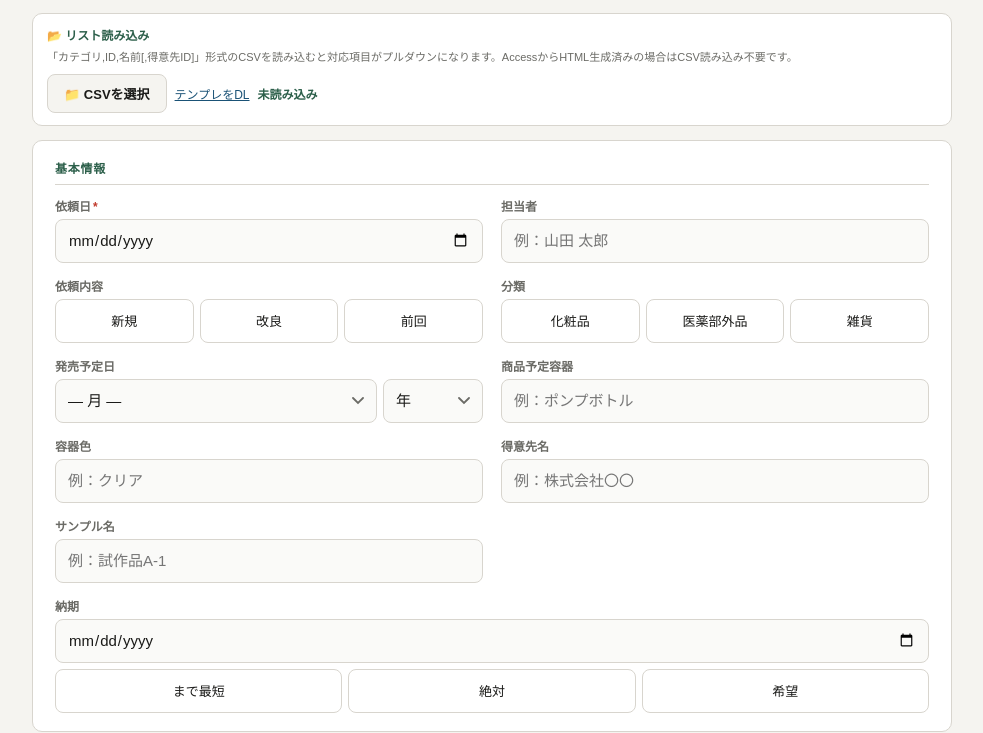
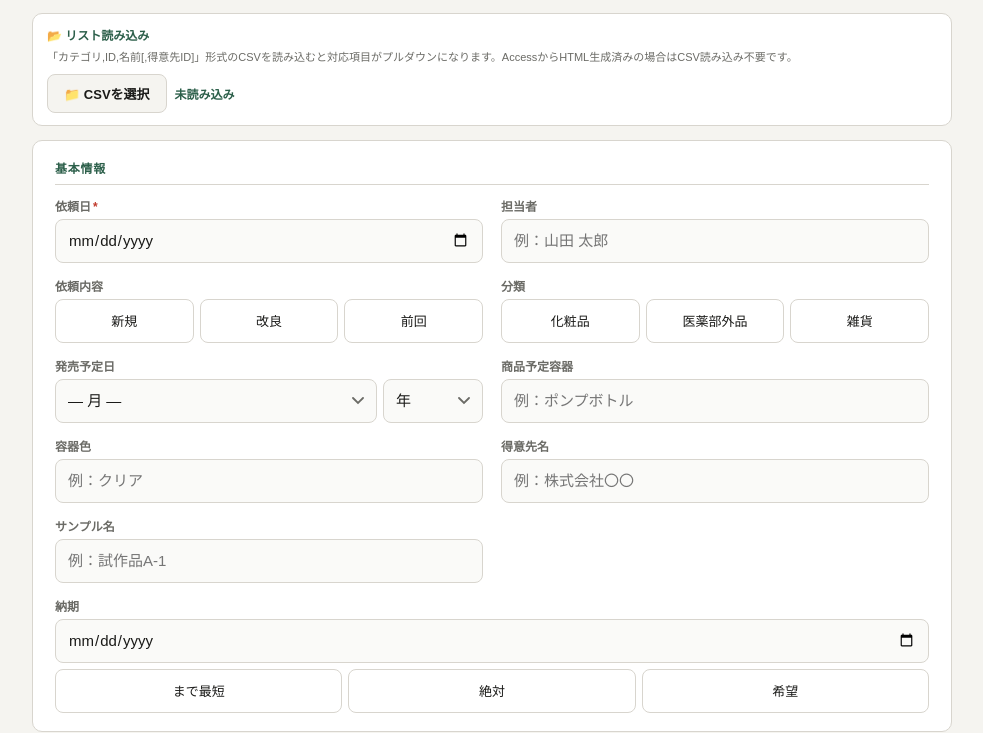
Before and after one commit to Maruyama-Keisuke/test_html, a plain HTML site: page index.html in a window 1280 px wide. Shown: the part 75-808 px from the top of the page, without its empty margins (148-1131 px from the left). Drawn offline with Linux system fonts and the light colour scheme.

Commit message:
テンプレを削除

```diff
--- a/index.html
+++ b/index.html
@@ -167,7 +167,6 @@ tr:hover td{background:#faf9f6;}
     <span class="acc-badge" id="acc_badge" style="display:none">🗄️ Accessデータ埋込済</span>
     <label class="file-btn" for="list_csv">📁 CSVを選択</label>
     <input type="file" id="list_csv" accept=".csv,text/csv,text/plain,text/comma-separated-values,application/csv,application/excel,application/vnd.ms-excel" onchange="importListCSV(this)">
-    <span class="tmpl-link" onclick="downloadTemplate()">テンプレをDL</span>
     <span class="imp-status" id="imp_status">未読み込み</span>
   </div>
 </div>
@@ -699,25 +698,6 @@ function getMultiSelValue(key){
   };
 }
 
-function downloadTemplate(){
-  const rows=[
-    'カテゴリ,ID,名前,得意先ID（宛名のみ使用）,メールアドレス（担当者のみ使用）',
-    '担当者,001,山田 太郎,,yamada@example.com',
-    '担当者,002,鈴木 花子,,suzuki@example.com',
-    '得意先名,C001,株式会社〇〇,,',
-    '得意先名,C002,有限会社△△,,',
-    '商品予定容器,B001,ポンプボトル 200ml,,',
-    '商品予定容器,B002,チューブ 100g,,',
-    '使用禁止成分,I001,パラベン,,',
-    '使用禁止成分,I002,エタノール,,',
-    '禁止防腐成分,P001,フェノキシエタノール,,',
-    '宛名,A001,〇〇株式会社 開発部,C001,',
-    '宛名,A002,△△株式会社 営業部,C002,',
-  ];
-  dlShiftJIS(rows.join('\n'),'リストテンプレート.csv');
-  showToast('テンプレートをダウンロードしました');
-}
-
 function filterKind(){
   const cat=getRadio('category');
   const sel=document.getElementById('f_kind');
```
